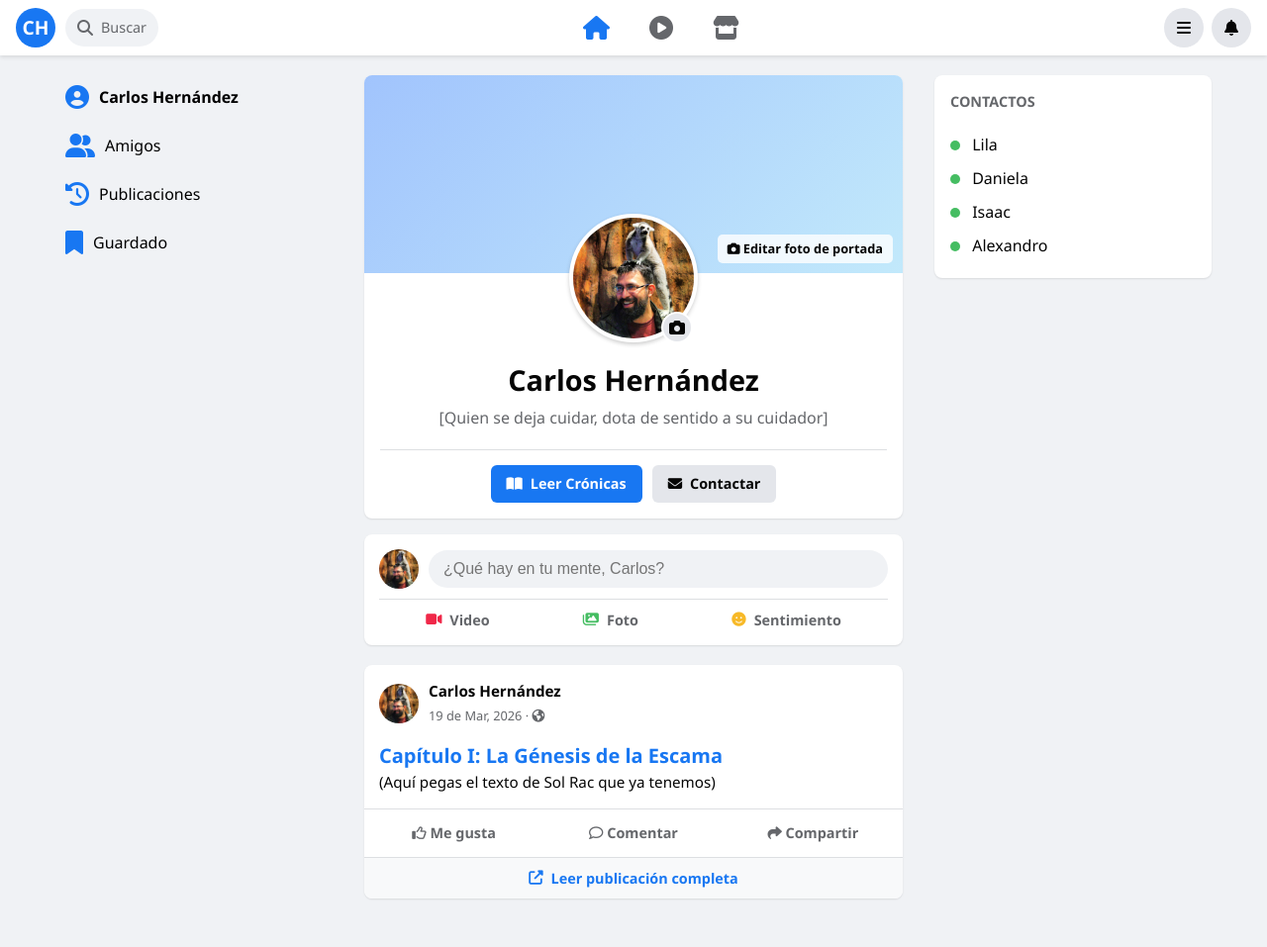
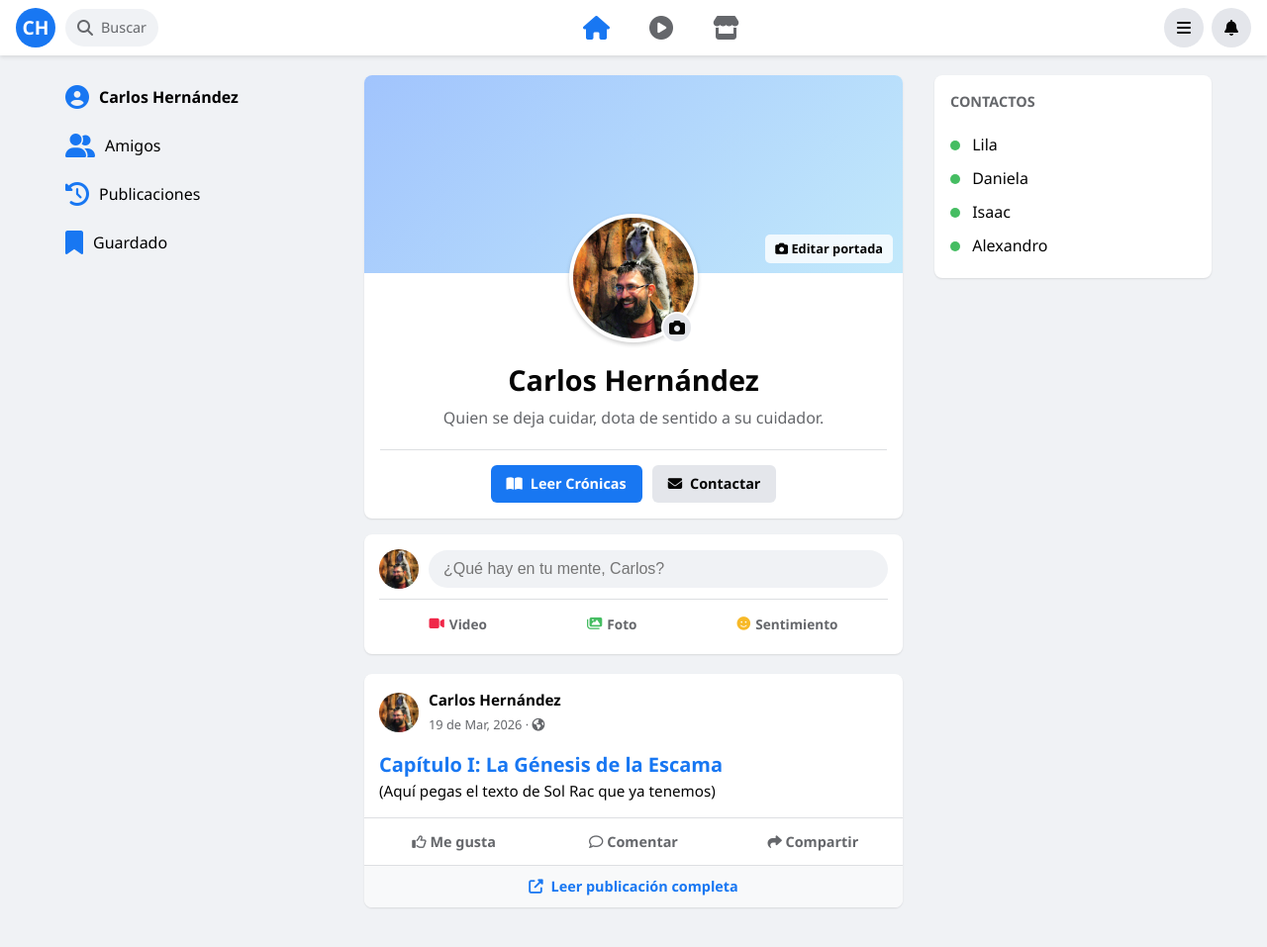
Before and after one commit to cafrhein/muro, a Jekyll site: the page built from index.html, in a window 1280 px wide and 957 px high. Shown: the whole window at 99% size. Built offline with Jekyll 4.4.1, drawn with Linux system fonts in a browser that asks for light colours.

Commit message:
Update index.html

```diff
--- a/index.html
+++ b/index.html
@@ -7,7 +7,7 @@ title: Inicio
 
     <div class="cover-photo" style="height: 200px; background: linear-gradient(135deg, #a1c4fd 0%, #c2e9fb 100%); background-size: cover; background-position: center; position: relative;">
         <div style="position: absolute; bottom: 10px; right: 10px; background: rgba(255,255,255,0.8); padding: 5px 10px; border-radius: 5px; font-size: 0.8rem; font-weight: 600; cursor: pointer;">
-            <i class="fas fa-camera"></i> Editar foto de portada
+            <i class="fas fa-camera"></i> Editar portada
         </div>
     </div>
 
@@ -21,12 +21,12 @@ title: Inicio
             </div>
         </div>
 
-        <div style="margin-top: 10px;">
+        <div style="margin-top: 10px; padding: 0 10px;">
             <h1 style="font-size: 1.8rem; color: #050505; margin: 0; font-weight: 800;">Carlos Hernández</h1>
-            <p style="color: #65676b; margin: 5px 0; font-size: 1rem; font-weight: 400; max-width: 500px;">[Quien se deja cuidar, dota de sentido a su cuidador]</p>
+            <p style="color: #65676b; margin: 5px 0; font-size: 1rem; font-weight: 400; max-width: 500px;">Quien se deja cuidar, dota de sentido a su cuidador.</p>
         </div>
 
-        <div style="display: flex; gap: 10px; margin-top: 15px; width: 100%; justify-content: center; border-top: 1px solid #dddfe2; padding-top: 15px;">
+        <div class="profile-buttons" style="display: flex; gap: 10px; margin-top: 15px; width: 100%; justify-content: center; border-top: 1px solid #dddfe2; padding-top: 15px;">
             <a href="{{ '/2026/03/19/capitulo-1-sol-rac.html' | relative_url }}" style="text-decoration: none; background: #1877f2; color: white; padding: 8px 16px; border-radius: 6px; font-weight: 600; font-size: 0.9rem; display: flex; align-items: center; gap: 8px;">
                 <i class="fas fa-book-open"></i> Leer Crónicas
             </a>
@@ -42,10 +42,10 @@ title: Inicio
         <img src="{{ '/perfil.png.jpg' | relative_url }}" alt="Carlos" style="width: 40px; height: 40px; border-radius: 50%; object-fit: cover;">
         <input type="text" placeholder="¿Qué hay en tu mente, Carlos?" style="flex-grow: 1; border: none; background: #f0f2f5; padding: 10px 15px; border-radius: 20px; outline: none; font-size: 1rem;" readonly>
     </div>
-    <div style="display: flex; justify-content: space-around; color: #65676b; font-weight: 600; font-size: 0.9rem;">
-        <span style="cursor: pointer; display: flex; align-items: center; gap: 8px;"><i class="fas fa-video" style="color: #f02849;"></i> Video</span>
-        <span style="cursor: pointer; display: flex; align-items: center; gap: 8px;"><i class="fas fa-images" style="color: #45bd62;"></i> Foto</span>
-        <span style="cursor: pointer; display: flex; align-items: center; gap: 8px;"><i class="fas fa-smile" style="color: #f7b928;"></i> Sentimiento</span>
+    <div style="display: flex; justify-content: space-around; color: #65676b; font-weight: 600; font-size: 0.85rem; flex-wrap: wrap;">
+        <span style="cursor: pointer; display: flex; align-items: center; gap: 5px; padding: 5px;"><i class="fas fa-video" style="color: #f02849;"></i> Video</span>
+        <span style="cursor: pointer; display: flex; align-items: center; gap: 5px; padding: 5px;"><i class="fas fa-images" style="color: #45bd62;"></i> Foto</span>
+        <span style="cursor: pointer; display: flex; align-items: center; gap: 5px; padding: 5px;"><i class="fas fa-smile" style="color: #f7b928;"></i> Sentimiento</span>
     </div>
 </div>
 
@@ -61,13 +61,13 @@ title: Inicio
 
     <div style="padding: 0 15px 15px 15px;">
         <h3 style="margin-top: 0; color: #1877f2; font-size: 1.25rem; font-weight: 700;">{{ post.title }}</h3>
-        <p style="color: #050505; text-align: justify; line-height: 1.5; font-size: 0.95rem;">{{ post.excerpt | strip_html | truncatewords: 50 }}</p>
+        <p style="color: #050505; text-align: justify; line-height: 1.5; font-size: 0.95rem;">{{ post.excerpt | strip_html | truncatewords: 30 }}</p>
     </div>
 
     <div style="border-top: 1px solid #dddfe2; display: flex; padding: 5px 0; color: #65676b; font-weight: 600; font-size: 0.9rem;">
-        <div style="flex: 1; text-align: center; padding: 8px; cursor: pointer; border-radius: 5px; transition: background 0.2s;"><i class="far fa-thumbs-up"></i> Me gusta</div>
-        <div style="flex: 1; text-align: center; padding: 8px; cursor: pointer; border-radius: 5px; transition: background 0.2s;"><i class="far fa-comment"></i> Comentar</div>
-        <div style="flex: 1; text-align: center; padding: 8px; cursor: pointer; border-radius: 5px; transition: background 0.2s;"><i class="fas fa-share"></i> Compartir</div>
+        <div style="flex: 1; text-align: center; padding: 8px; cursor: pointer;"><i class="far fa-thumbs-up"></i> Me gusta</div>
+        <div style="flex: 1; text-align: center; padding: 8px; cursor: pointer;"><i class="far fa-comment"></i> Comentar</div>
+        <div style="flex: 1; text-align: center; padding: 8px; cursor: pointer;"><i class="fas fa-share"></i> Compartir</div>
     </div>
 
     <div style="border-top: 1px solid #dddfe2; padding: 10px 15px; background: #f8f9fa;">
```
